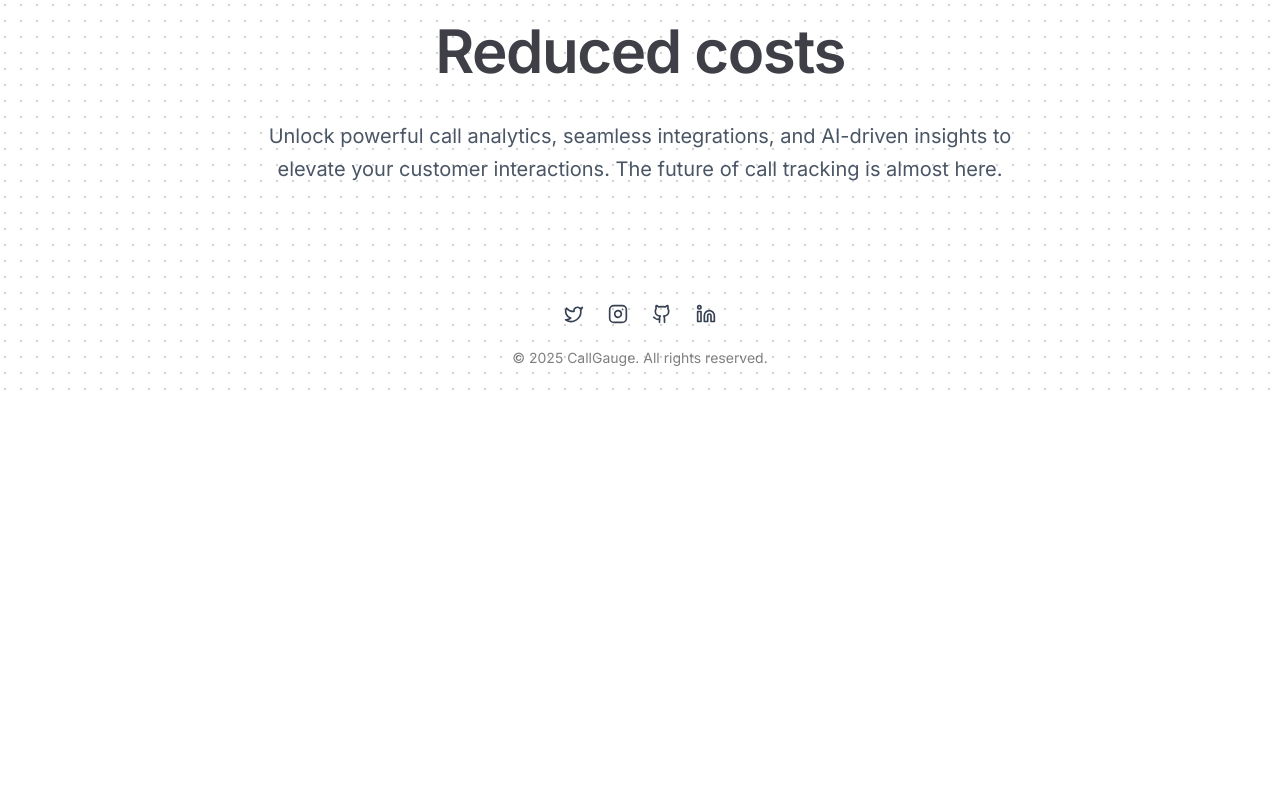
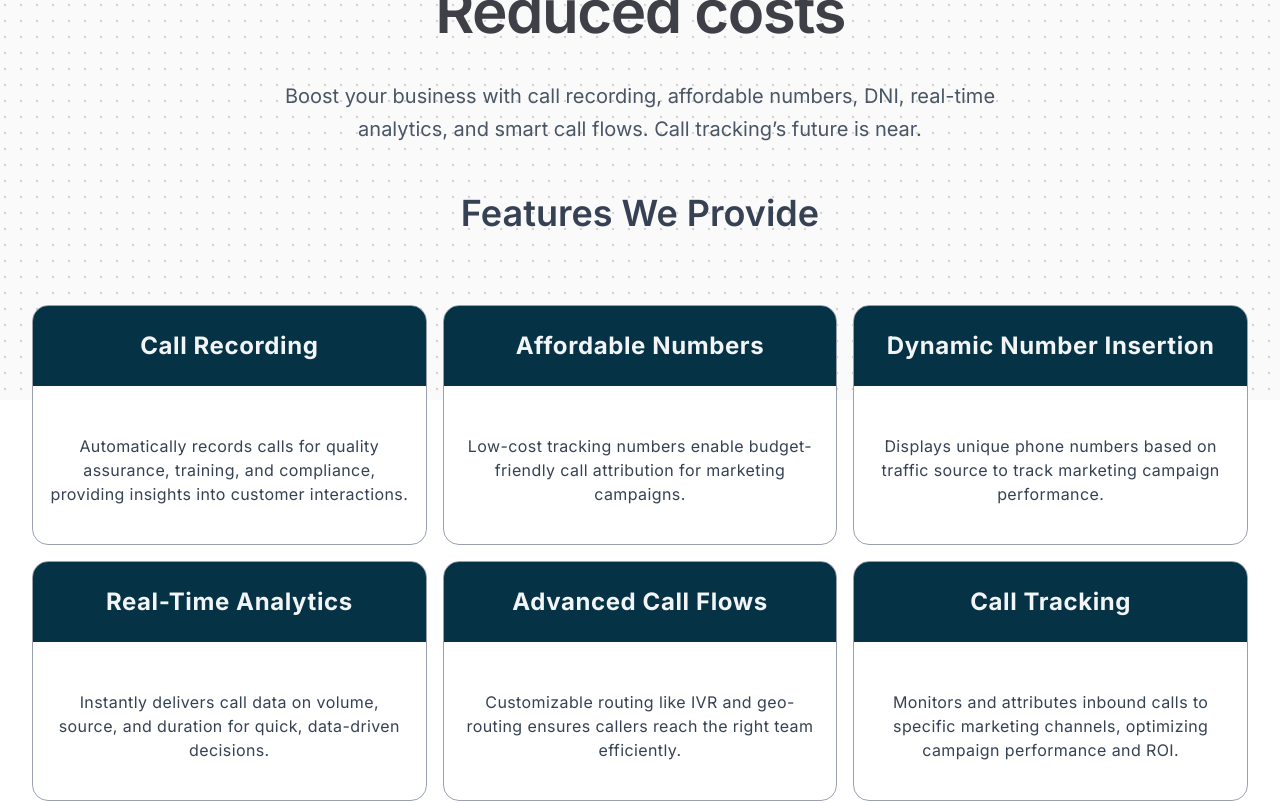
Before and after one commit to cbsuleman/callgauge-cs, a Next.js app: page / in a window 1280 px wide. Shown: the part 400-1203 px from the top of the page. Before the commit the page ends 800 px from the top, so only its background shows below. Built offline with nearby package versions, Linux system fonts and the light colour scheme.

Commit message:
Add Cards

```diff
--- a/src/app/page.tsx
+++ b/src/app/page.tsx
@@ -1,3 +1,4 @@
+import { Card } from "@/components/Card";
 import { ComingSoon } from "@/components/ComingSoon";
 import { TextFlip } from "@/components/ContainerTextFlip";
 import { HeroHighlightDemo } from "@/components/HeroHighlightDemo";
@@ -13,10 +14,7 @@ export default function Home() {
         <div className="z-10">{/* <ModeToggle /> */}</div>
       </div>
       {/* Main Content */}
-      <main className="relative  flex-grow text-gray-700 dark:text-white  max-w-7xl mx-auto text-center px-4 sm:px-6 py-8 sm:py-24 lg:py-20">
-        {/* <h2 className=" dark:text-gray-100 hover:scale-110 transition-all duration-300 ease-in-out cursor-pointer  text-4xl  border  text-gray-700 rounded-full px-2 py-1 inline-block">
-          Coming Soon
-        </h2> */}
+      <main className="relative  flex-grow text-gray-700 dark:text-white  max-w-7xl mx-auto text-center px-4 sm:px-6 py-8 sm:py-10 ">
         <div className="mb-6">
           <ComingSoon />
         </div>
@@ -28,10 +26,16 @@ export default function Home() {
             <p
               className={` text-lg sm:text-xl text-gray-600 dark:text-gray-100 max-w-3xl mx-auto leading-relaxed`}
             >
-              Unlock powerful call analytics, seamless integrations, and
-              AI-driven insights to elevate your customer interactions. The
-              future of call tracking is almost here.
+              Boost your business with call recording, affordable numbers, DNI,
+              real-time analytics, and smart call flows. Call tracking’s future
+              is near.
             </p>
+          </div>
+          <div>
+            <h1 className="text-4xl text-gray-700 my-6 font-semibold">
+              Features We Provide
+            </h1>
+            <Card />
           </div>
         </div>
       </main>
--- /dev/null
+++ b/src/components/Card.tsx
@@ -0,0 +1,48 @@
+"use client";
+
+import { HoverEffect } from "./ui/card-hover-effect";
+
+export function Card() {
+  return (
+    <div className="max-w-7xl mx-auto ">
+      <HoverEffect items={projects} />
+    </div>
+  );
+}
+export const projects = [
+  {
+    title: "Call Recording",
+    description:
+      "Automatically records calls for quality assurance, training, and compliance, providing insights into customer interactions.",
+  },
+  {
+    title: "Affordable Numbers",
+    description:
+      "Low-cost tracking numbers enable budget-friendly call attribution for marketing campaigns.",
+    // link: "https://netflix.com",
+  },
+  {
+    title: "Dynamic Number Insertion",
+    description:
+      "Displays unique phone numbers based on traffic source to track marketing campaign performance.",
+    // link: "https://google.com",
+  },
+  {
+    title: "Real-Time Analytics",
+    description:
+      "Instantly delivers call data on volume, source, and duration for quick, data-driven decisions.",
+    // link: "https://meta.com",
+  },
+  {
+    title: "Advanced Call Flows",
+    description:
+      "Customizable routing like IVR and geo-routing ensures callers reach the right team efficiently.",
+    // link: "https://amazon.com",
+  },
+  {
+    title: "Call Tracking",
+    description:
+      "Monitors and attributes inbound calls to specific marketing channels, optimizing campaign performance and ROI.",
+    // link: "https://microsoft.com",
+  },
+];
--- /dev/null
+++ b/src/components/ui/card-hover-effect.tsx
@@ -0,0 +1,116 @@
+import { cn } from "@/lib/utils";
+import { AnimatePresence, motion } from "motion/react";
+
+import { useState } from "react";
+
+export const HoverEffect = ({
+  items,
+  className,
+}: {
+  items: {
+    title: string;
+    description: string;
+    link: string;
+  }[];
+  className?: string;
+}) => {
+  let [hoveredIndex, setHoveredIndex] = useState<number | null>(null);
+
+  return (
+    <div
+      className={cn(
+        "grid grid-cols-1 md:grid-cols-2  lg:grid-cols-3  py-10",
+        className
+      )}
+    >
+      {items.map((item, idx) => (
+        <a
+          href={item?.link}
+          key={item?.link}
+          className="relative group  block p-2 h-full w-full"
+          onMouseEnter={() => setHoveredIndex(idx)}
+          onMouseLeave={() => setHoveredIndex(null)}
+        >
+          <AnimatePresence>
+            {hoveredIndex === idx && (
+              <motion.span
+                className="absolute inset-0 h-full w-full bg-cyan-950 dark:bg-slate-800/[0.8] block  rounded-3xl"
+                layoutId="hoverBackground"
+                initial={{ opacity: 0 }}
+                animate={{
+                  opacity: 1,
+                  transition: { duration: 0.15 },
+                }}
+                exit={{
+                  opacity: 0,
+                  transition: { duration: 0.15, delay: 0.2 },
+                }}
+              />
+            )}
+          </AnimatePresence>
+          <Card>
+            <CardTitle>{item.title}</CardTitle>
+            <CardDescription>{item.description}</CardDescription>
+          </Card>
+        </a>
+      ))}
+    </div>
+  );
+};
+
+export const Card = ({
+  className,
+  children,
+}: {
+  className?: string;
+  children: React.ReactNode;
+}) => {
+  return (
+    <div
+      className={cn(
+        "rounded-2xl h-full w-full  overflow-hidden min-h-[240px]  bg-white border border-gray-400 dark:border-white/[0.2] group-hover:border-slate-700 relative z-20",
+        className
+      )}
+    >
+      <div className="relative  z-50">
+        <div className="">{children}</div>
+      </div>
+    </div>
+  );
+};
+export const CardTitle = ({
+  className,
+  children,
+}: {
+  className?: string;
+  children: React.ReactNode;
+}) => {
+  return (
+    <h4
+      className={cn(
+        "text-gray-100 bg-cyan-950 font-bold text-2xl p-6 tracking-wide ",
+        className
+      )}
+    >
+      {children}
+    </h4>
+  );
+};
+export const CardDescription = ({
+  className,
+  children,
+}: {
+  className?: string;
+  children: React.ReactNode;
+}) => {
+  return (
+    <p
+      className={cn(
+        "mt-8 text-gray-700 p-4  tracking-wide leading-relaxed font-normal text-md",
+        className
+      )}
+    >
+      {children}
+    </p>
+  );
+};
--- a/src/components/ui/hero-highlight.tsx
+++ b/src/components/ui/hero-highlight.tsx
@@ -41,7 +41,7 @@ export const HeroHighlight = ({
   return (
     <div
       className={cn(
-        "group absolute inset-0 flex  w-full items-center justify-center bg-white dark:bg-black",
+        "group fixed inset-0 flex  w-full items-center justify-center bg-neutral-50 dark:bg-black",
         containerClassName
       )}
       onMouseMove={handleMouseMove}
```
